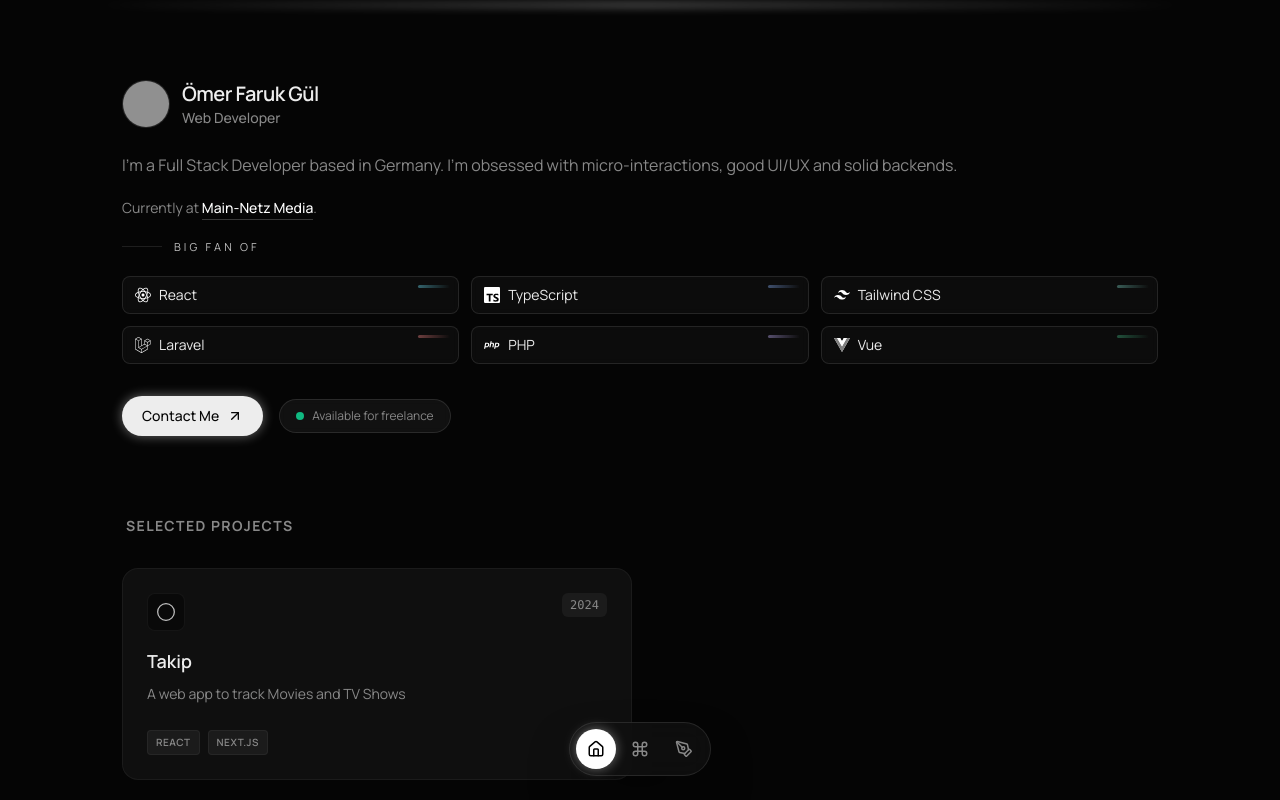
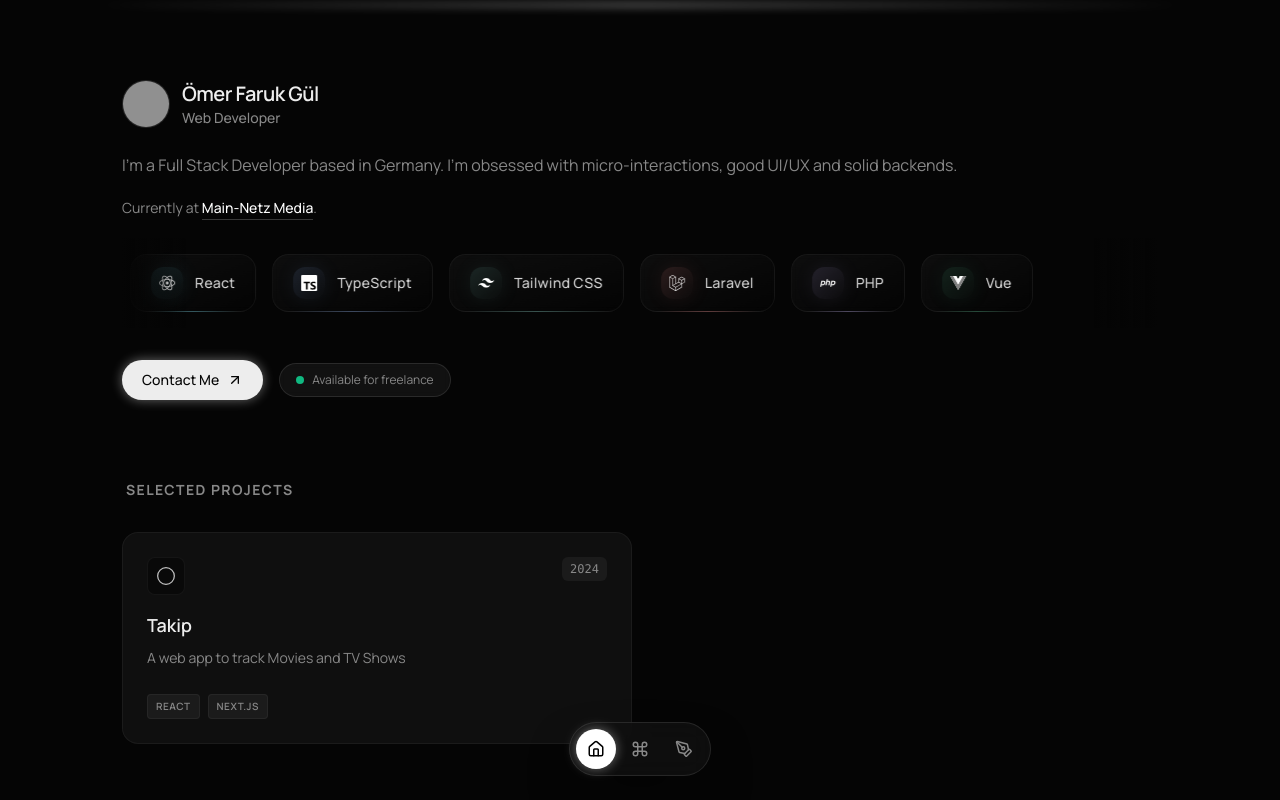
Before and after one commit to Xisisrefliel/portfolio, a React (Vite) app: page / in a window 1280 px wide. Shown: the top 800 px of the page. Built offline with nearby package versions, Linux system fonts and the light colour scheme; grey boxes are pictures that could not be loaded.

Commit message:
Revamp Hero component layout and animations; replace favorites display with a dynamic scrolling effect and enhance visual styling for better user interaction.

```diff
--- a/components/Hero.tsx
+++ b/components/Hero.tsx
@@ -165,38 +165,55 @@ const Hero: React.FC = () => {
             </a>
             .
           </p>
-          <div className="flex items-center gap-3 text-[11px] uppercase tracking-[0.28em] text-textMain/80">
-            <span className="h-px w-10 bg-white/10" />
-            <span>Big fan of</span>
-          </div>
+          <div className="relative -mx-6 sm:-mx-0">
+            <div className="absolute left-0 top-0 bottom-0 w-16 bg-gradient-to-r from-background to-transparent z-10 pointer-events-none" />
+            <div className="absolute right-0 top-0 bottom-0 w-16 bg-gradient-to-l from-background to-transparent z-10 pointer-events-none" />
 
-          <div className="grid grid-cols-2 sm:grid-cols-3 gap-3">
-            {favorites.map(({ label, Icon, accent }) => (
-              <span
-                key={label}
-                className="group relative overflow-hidden flex items-center gap-2 px-3 py-2 rounded-lg border border-white/10 bg-white/[0.03] backdrop-blur-sm"
-                style={{
-                  boxShadow: `0 8px 32px -22px ${accent}`,
+            <div className="overflow-hidden py-4">
+              <motion.div
+                className="flex gap-4 w-max"
+                animate={{ x: ["0%", "-50%"] }}
+                transition={{
+                  duration: 20,
+                  ease: "linear",
+                  repeat: Infinity,
                 }}
               >
-                <span
-                  className="absolute inset-0 opacity-0 group-hover:opacity-100 transition-opacity duration-300"
+                {[...favorites, ...favorites].map(({ label, Icon, accent }, idx) => (
+                  <motion.div
+                    key={`${label}-${idx}`}
+                    className="group relative flex items-center gap-3 px-5 py-3 rounded-2xl border border-white/[0.06] bg-gradient-to-br from-white/[0.04] to-transparent backdrop-blur-sm cursor-default select-none"
+                    whileHover={{ scale: 1.05, y: -2 }}
+                    transition={{ type: "spring", stiffness: 400, damping: 17 }}
+                  >
+                    <div
+                      className="absolute inset-0 rounded-2xl opacity-0 group-hover:opacity-100 transition-opacity duration-500"
                       style={{
-                    background: `linear-gradient(135deg, ${accent}25, transparent)`,
+                        background: `radial-gradient(circle at 30% 50%, ${accent}15, transparent 60%)`,
                       }}
                     />
+                    <div
+                      className="relative flex items-center justify-center w-8 h-8 rounded-xl"
+                      style={{
+                        background: `linear-gradient(135deg, ${accent}20, ${accent}05)`,
+                        boxShadow: `0 0 20px ${accent}15`,
+                      }}
+                    >
                       <Icon className="w-4 h-4 relative z-10" />
-                <span className="text-sm text-textMain relative z-10">
+                    </div>
+                    <span className="text-sm font-medium text-textMain/90 relative z-10 tracking-wide">
                       {label}
                     </span>
-                <span
-                  className="absolute right-2 top-2 h-[3px] w-8 rounded-full opacity-40"
+                    <div
+                      className="absolute -bottom-px left-4 right-4 h-px opacity-30"
                       style={{
-                    background: `linear-gradient(90deg, ${accent}, transparent)`,
+                        background: `linear-gradient(90deg, transparent, ${accent}, transparent)`,
                       }}
                     />
-              </span>
+                  </motion.div>
                 ))}
+              </motion.div>
+            </div>
           </div>
 
         </div>
```
Lines whose indentation alone changed are shown as unchanged.
